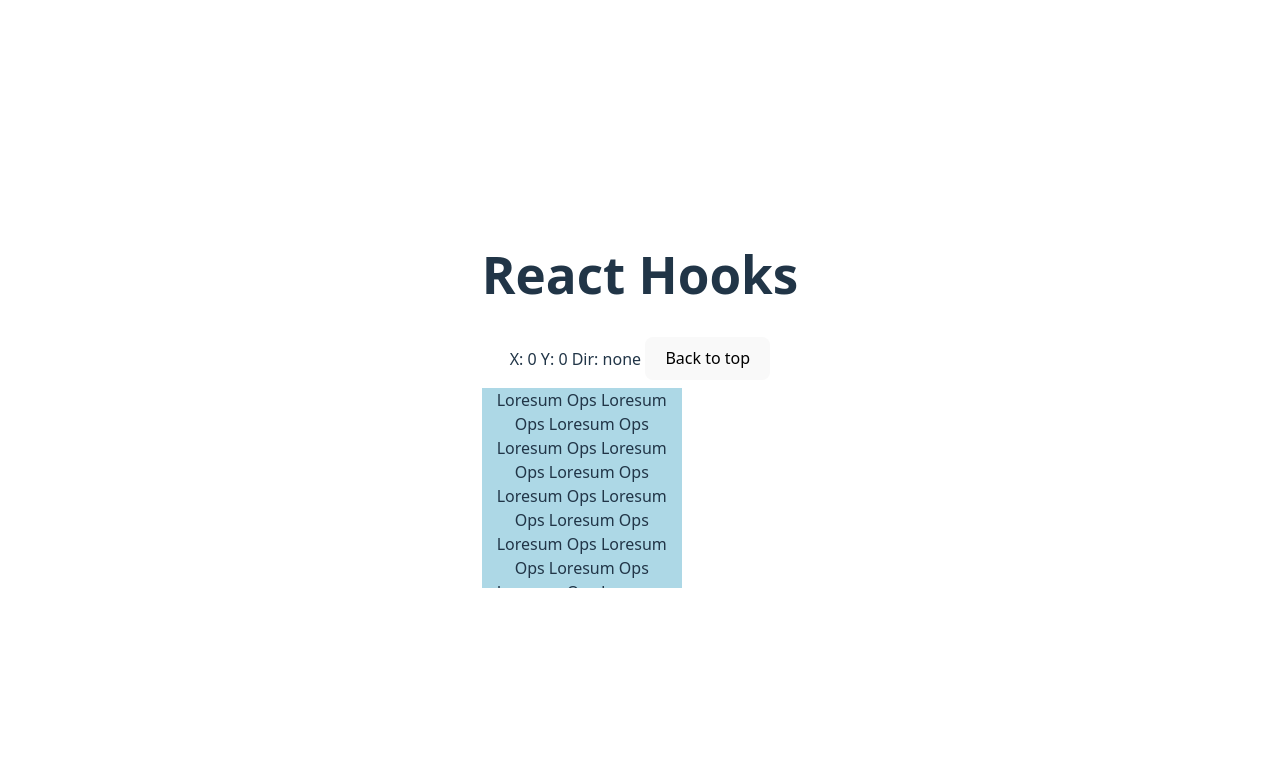
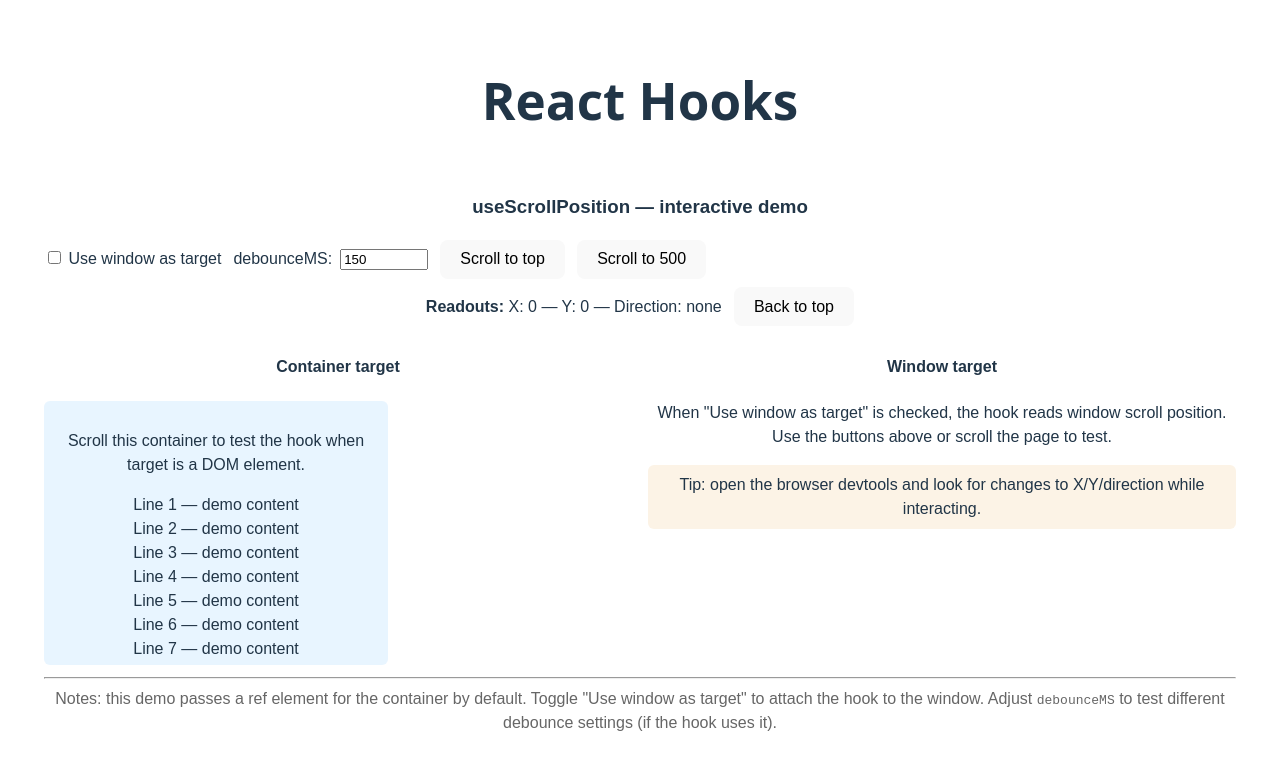
Before and after one commit to DikshantAgarwal/React-Hooks, a React (Vite) app: page / in a window 1280 px wide. Shown: the top 770 px of the page. Built offline with nearby package versions, Linux system fonts and the light colour scheme.

Commit message:
Added useScrollPositionDemo

```diff
--- a/src/examples/UseScrollPositionDemo/UseScrollPositionDemo.jsx
+++ b/src/examples/UseScrollPositionDemo/UseScrollPositionDemo.jsx
@@ -1,44 +1,92 @@
-import { useScrollPosition } from "../../hooks/useScrollPosition"
-import React from "react";
-function UseScrollPositionDemo(){
+import React, { useRef, useState } from "react";
+import { useScrollPosition } from "../../hooks/useScrollPosition";
 
-  const containerRef =  React.useRef(null);
-    const {scrollX,scrollY,direction, backToTop} = useScrollPosition({ target: containerRef });
+// Full demo for `useScrollPosition` — shows window vs container target, debounce, direction, and controls
+function UseScrollPositionDemo() {
+  const containerRef = useRef(null);
+  const [useWindow, setUseWindow] = useState(false);
+  const [debounceMS, setDebounceMS] = useState(150);
 
-    return (
-        <>
-            <div style={{marginBottom:8}}>X: {scrollX} Y: {scrollY} Dir: {direction} <button onClick={backToTop}>Back to top</button></div>
-            <div ref={containerRef} style={{width:'200px',height:'200px',backgroundColor:'lightblue',overflow:"scroll"}}>
-            Loresum Ops  Loresum Ops  Loresum Ops  Loresum Ops  Loresum Ops  Loresum Ops  Loresum Ops  Loresum Ops  Loresum Ops
-             Loresum Ops  Loresum Ops  Loresum Ops  Loresum Ops  Loresum Ops  Loresum Ops  Loresum Ops  Loresum Ops
-              Loresum Ops  Loresum Ops  Loresum Ops  Loresum Ops  Loresum Ops  Loresum Ops  Loresum Ops
-               Loresum Ops  Loresum Ops  Loresum Ops  Loresum Ops  Loresum Ops  Loresum Ops  Loresum Ops  Loresum Ops  Loresum Ops
-                <span style={{color:'red'}}>Loresum</span>Ops
+  const target = useWindow ? undefined : containerRef;
 
-                 Loresum Ops  Loresum Ops  Loresum Ops  Loresum Ops  Loresum Ops  Loresum Ops  Loresum Ops  Loresum Ops  Loresum Ops  Loresum Ops  Loresum Ops
+  const { scrollX, scrollY, direction, backToTop } = useScrollPosition({ target, debounceMS });
 
-                  Loresum Ops  Loresum Ops  Loresum Ops  Loresum Ops  Loresum Ops  Loresum Ops  Loresum Ops  Loresum Ops  Loresum Ops  Loresum Ops  Loresum Ops
-                   Loresum Ops  Loresum Ops  Loresum Ops  Loresum Ops  Loresum Ops  Loresum Ops  Loresum Ops  Loresum Ops  Loresum Ops  Loresum Ops  Loresum Ops
-                    Loresum Ops  Loresum Ops  Loresum Ops  Loresum Ops  Loresum Ops  Loresum Ops  Loresum Ops  Loresum Ops  Loresum Ops  Loresum Ops  Loresum Ops
-                     Loresum Ops  Loresum Ops  Loresum Ops  Loresum Ops  Loresum Ops  Loresum Ops  Loresum Ops  Loresum Ops  Loresum Ops  Loresum Ops  Loresum Ops  Loresum Ops  Loresum Ops  Loresum Ops  Loresum Ops  Loresum Ops  Loresum Ops  Loresum Ops  Loresum Ops
-                      Loresum Ops  Loresum Ops  Loresum Ops  Loresum Ops  Loresum Ops  Loresum Ops  Loresum Ops  Loresum Ops  Loresum Ops  Loresum Ops
-                       Loresum Ops  Loresum Ops  Loresum Ops  Loresum Ops  Loresum Ops  Loresum Ops  Loresum Ops  Loresum Ops  Loresum Ops  Loresum Ops  Loresum Ops  Loresum Ops  Loresum Ops  Loresum Ops  Loresum Ops  Loresum Ops
-                        Loresum Ops  Loresum Ops  Loresum Ops  Loresum Ops  Loresum  Loresum Ops  Loresum Ops  Loresum Ops  Loresum Ops  Loresum Ops  Loresum Ops Ops
-                         Loresum Ops  Loresum Ops
-                          Loresum Ops  Loresum Ops  Loresum Ops  Loresum Ops  Loresum Ops  Loresum Ops  Loresum Ops  Loresum Ops  Loresum Ops  Loresum Ops  Loresum Ops
-                           Loresum Ops  Loresum Ops  Loresum Ops  Loresum Ops  Loresum Ops  Loresum Ops  Loresum Ops  Loresum Ops  Loresum Ops  Loresum Ops  Loresum Ops  Loresum Ops  Loresum Ops  Loresum Ops
+  const scrollContainerTo = (top) => {
+    const el = containerRef.current;
+    if (!el) return;
+    el.scrollTo({ top, behavior: "smooth" });
+  };
 
-                            Loresum Ops  Loresum Ops  Loresum Ops  Loresum Ops  Loresum Ops  Loresum Ops  Loresum Ops  Loresum Ops  Loresum Ops  Loresum Ops  Loresum Ops  Loresum Ops  Loresum Ops  Loresum Ops  Loresum Ops  Loresum Ops
-                             Loresum Ops
+  const scrollWindowTo = (top) => {
+    if (typeof window === "undefined") return;
+    window.scrollTo({ top, left: 0, behavior: "smooth" });
+  };
 
-                              Loresum Ops  Loresum Ops  Loresum Ops  Loresum Ops  Loresum Ops  Loresum Ops  Loresum Ops  Loresum Ops  Loresum Ops  Loresum Ops  Loresum Ops  Loresum Ops  Loresum Ops
-                               Loresum Ops  Loresum Ops  Loresum Ops  Loresum Ops  Loresum Ops  Loresum Ops  Loresum Ops  Loresum Ops  Loresum Ops  Loresum Ops  Loresum Ops  Loresum Ops  Loresum Ops  Loresum Ops  Loresum Ops  Loresum Ops  Loresum Ops  Loresum Ops  Loresum Ops  Loresum Ops  Loresum Ops  Loresum Ops  Loresum Ops  Loresum Ops
+  return (
+    <div style={{ fontFamily: "sans-serif", padding: 12 }}>
+      <h3>useScrollPosition — interactive demo</h3>
 
+      <div style={{ display: "flex", gap: 12, alignItems: "center", marginBottom: 8 }}>
+        <label>
+          <input type="checkbox" checked={useWindow} onChange={(e) => setUseWindow(e.target.checked)} /> Use
+          window as target
+        </label>
 
+        <label style={{ display: "flex", gap: 8, alignItems: "center" }}>
+          <span>debounceMS:</span>
+          <input
+            type="number"
+            value={debounceMS}
+            onChange={(e) => setDebounceMS(Number(e.target.value) || 0)}
+            style={{ width: 80 }}
+          />
+        </label>
+
+        <button onClick={() => (useWindow ? scrollWindowTo(0) : scrollContainerTo(0))}>Scroll to top</button>
+        <button onClick={() => (useWindow ? scrollWindowTo(500) : scrollContainerTo(500))}>Scroll to 500</button>
+      </div>
+
+      <div style={{ marginBottom: 8 }}>
+        <strong>Readouts:</strong> X: {scrollX} — Y: {scrollY} — Direction: {direction}
+        <button style={{ marginLeft: 12 }} onClick={backToTop}>
+          Back to top
+        </button>
+      </div>
+
+      <div style={{ display: "flex", gap: 16 }}>
+        <div style={{ flex: 1 }}>
+          <h4>Container target</h4>
+          <div
+            ref={containerRef}
+            style={{ width: 320, height: 240, overflow: "auto", background: "#e8f5ff", padding: 12, borderRadius: 6 }}
+          >
+            {/* tall content to scroll */}
+            <div style={{ height: 1200, lineHeight: "24px" }}>
+              <p>Scroll this container to test the hook when target is a DOM element.</p>
+              {Array.from({ length: 60 }).map((_, i) => (
+                <div key={i}>Line {i + 1} — demo content</div>
+              ))}
+            </div>
+          </div>
         </div>
-        </>
-    )
 
+        <div style={{ flex: 1 }}>
+          <h4>Window target</h4>
+          <p>When "Use window as target" is checked, the hook reads window scroll position. Use the buttons above or scroll the page to test.</p>
+          <div style={{ padding: 8, background: "#fcf3e6", borderRadius: 6 }}>
+            <p style={{ margin: 0 }}>Tip: open the browser devtools and look for changes to X/Y/direction while interacting.</p>
+          </div>
+        </div>
+      </div>
+
+      <hr style={{ marginTop: 12 }} />
+
+      <p style={{ marginTop: 8, color: "#666" }}>
+        Notes: this demo passes a ref element for the container by default. Toggle "Use window as target" to attach the hook to the
+        window. Adjust <code>debounceMS</code> to test different debounce settings (if the hook uses it).
+      </p>
+    </div>
+  );
 }
 
-export { UseScrollPositionDemo }
+export  {UseScrollPositionDemo};
--- a/src/hooks/useScrollPosition.js
+++ b/src/hooks/useScrollPosition.js
@@ -2,7 +2,6 @@ import { useEventListener, useDebounce } from "./index";
 import { useCallback, useState, useEffect, useRef } from "react";
 
 function useScrollPosition(options = { target: null }) {
-  const debounceMS = options.debounceMS || 150;
 
   const previousY = useRef();
   const frameRef = useRef(null);
@@ -28,7 +27,6 @@ const listener = useCallback(() => {
 
     if (frameRef.current) return;
     const el = resolveTarget();
-    console.log("Listening to scroll on:", el);
     frameRef.current = requestAnimationFrame(() => {
       const currentX =
         el === window ? window.scrollX : el?.scrollLeft || 0;
@@ -46,7 +44,6 @@ const listener = useCallback(() => {
     listener(); // Set initial size
   }, [listener]);
 
-  const debouncedListener = useDebounce(listener, debounceMS);
 
   useEventListener("scroll", listener, resolveTarget());
 
```
